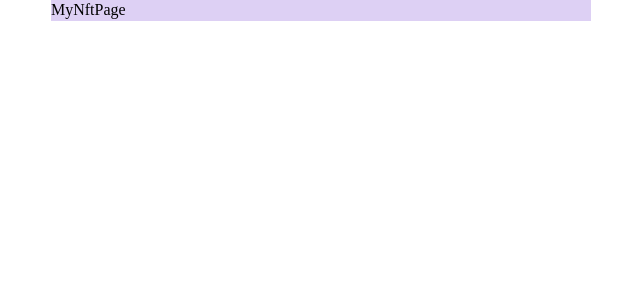
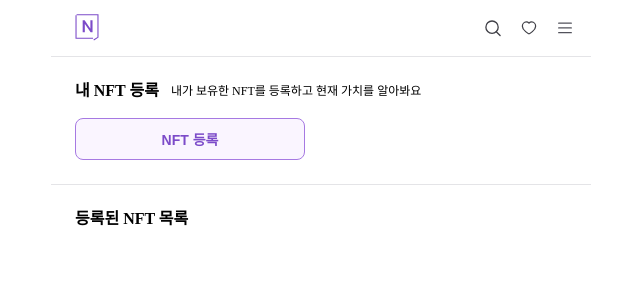
Before and after one commit to Damborghinii/Damborghinii-Client, a React (Vite) app: page /myNft in a window 1280 px wide. Shown: the top 300 px of the page, without its empty margins (319-959 px from the left). Built offline with nearby package versions, Linux system fonts and the light colour scheme.

Commit message:
feature/#9: 내 NFT 등록 상단 구현

```diff
--- a/src/components/common/topBar/TopBar.tsx
+++ b/src/components/common/topBar/TopBar.tsx
@@ -3,7 +3,7 @@ import { IcBugger, IcHeart, IcSearch, IcLogo } from "../../../assets/svg";
 
 const TopBarContainer = styled.nav`
   width: 100%;
-  padding: 0.5rem 1.25rem;
+  padding: 0.5rem 1rem;
   display: flex;
   justify-content: space-between;
 `;
@@ -17,11 +17,11 @@ const IconCantainer = styled.div`
 export const TopBar: React.FC = () => {
   return (
     <TopBarContainer>
-      <IcLogo width={20} height={20} onClick={() => {}} />
+      <IcLogo width={40} height={40} onClick={() => {}} />
       <IconCantainer>
-        <IcSearch width={14} height={14} onClick={() => {}} />
-        <IcHeart width={14} height={14} onClick={() => {}} />
-        <IcBugger width={14} height={14} onClick={() => {}} />
+        <IcSearch width={20} height={20} onClick={() => {}} />
+        <IcHeart width={20} height={20} onClick={() => {}} />
+        <IcBugger width={20} height={20} onClick={() => {}} />
       </IconCantainer>
     </TopBarContainer>
   );
--- /dev/null
+++ b/src/pages/myNft/MyNft.styled.ts
@@ -0,0 +1,5 @@
+import styled from "@emotion/styled";
+
+export const MyNftWrapper = styled.div`
+  background-color: ${({ theme }) => theme.color.neutral.white};
+`;
--- a/src/pages/myNft/MyNftPage.tsx
+++ b/src/pages/myNft/MyNftPage.tsx
@@ -1,18 +1,20 @@
+import * as S from "./MyNft.styled";
+
 import { useModal } from "../../hooks/useModal";
 import { useDeleteModal } from "../../components/common/modal/DeleteModal";
+import { TopBar } from "../../components/common/topBar/TopBar";
+import { NftRegister } from "./nftRegister/NftRegister";
+import { NftTitle } from "./nftTitle/NftTitle";
 
 const MyNftPage = () => {
   const { openModal } = useModal();
   const deleteModal = useDeleteModal();
   return (
-    <div
-      onClick={() => {
-        openModal(deleteModal);
-        console.log("here");
-      }}
-    >
-      MyNftPage
-    </div>
+    <S.MyNftWrapper>
+      <TopBar />
+      <NftRegister />
+      <NftTitle>등록된 NFT 목록</NftTitle>
+    </S.MyNftWrapper>
   );
 };
 
--- /dev/null
+++ b/src/pages/myNft/nftRegister/NftRegister.styled.ts
@@ -0,0 +1,25 @@
+import styled from "@emotion/styled";
+
+export const NftRegisterWrapper = styled.div`
+  display: flex;
+  flex-direction: column;
+  padding: 1.5rem;
+  gap: 1rem;
+  justify-content: center;
+  border-top: 1px solid ${({ theme }) => theme.color.neutral.B10};
+  border-bottom: 1px solid ${({ theme }) => theme.color.neutral.B10};
+`;
+
+export const NftTextWrapper = styled.div`
+  display: flex;
+  gap: 0.75rem;
+  align-items: center;
+`;
+
+export const NftMainText = styled.h1`
+  ${({ theme }) => theme.typography["body1-1"]}
+`;
+
+export const NftSubText = styled.h3`
+  ${({ theme }) => theme.typography["small1-3"]}
+`;
--- /dev/null
+++ b/src/pages/myNft/nftRegister/NftRegister.tsx
@@ -0,0 +1,16 @@
+import Button from "../../../components/common/button/Button";
+import * as S from "./NftRegister.styled";
+
+export const NftRegister: React.FC = () => {
+  return (
+    <S.NftRegisterWrapper>
+      <S.NftTextWrapper>
+        <S.NftMainText>내 NFT 등록</S.NftMainText>
+        <S.NftSubText>
+          내가 보유한 NFT를 등록하고 현재 가치를 알아봐요
+        </S.NftSubText>
+      </S.NftTextWrapper>
+      <Button variant="line-primary">NFT 등록</Button>
+    </S.NftRegisterWrapper>
+  );
+};
--- /dev/null
+++ b/src/pages/myNft/nftTitle/NftTitle.tsx
@@ -0,0 +1,8 @@
+import styled from "@emotion/styled";
+
+export const NftTitle = styled.div`
+  display: flex;
+  align-items: center;
+  padding: 1.5rem;
+  ${({ theme }) => theme.typography["body1-1"]}
+`;
```
